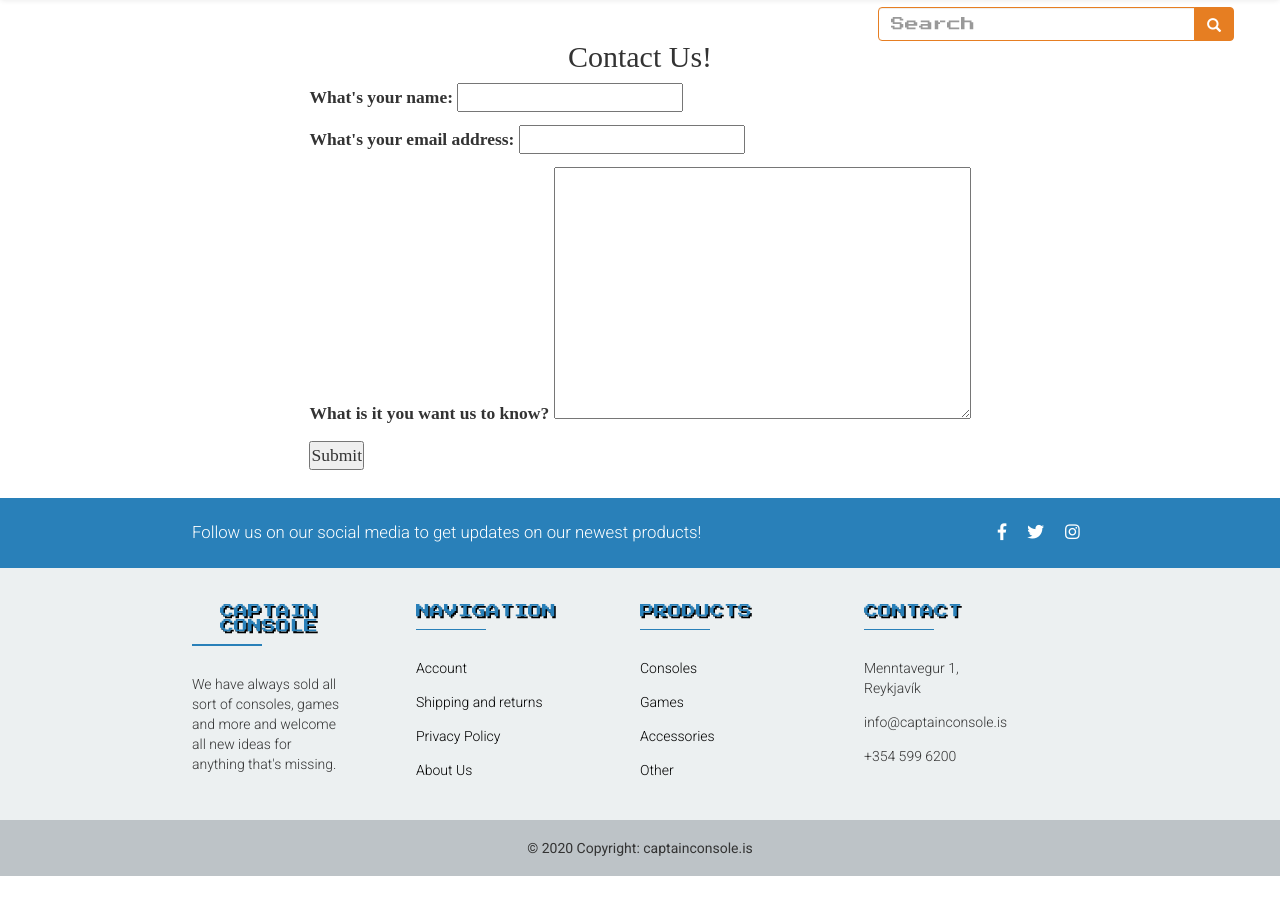
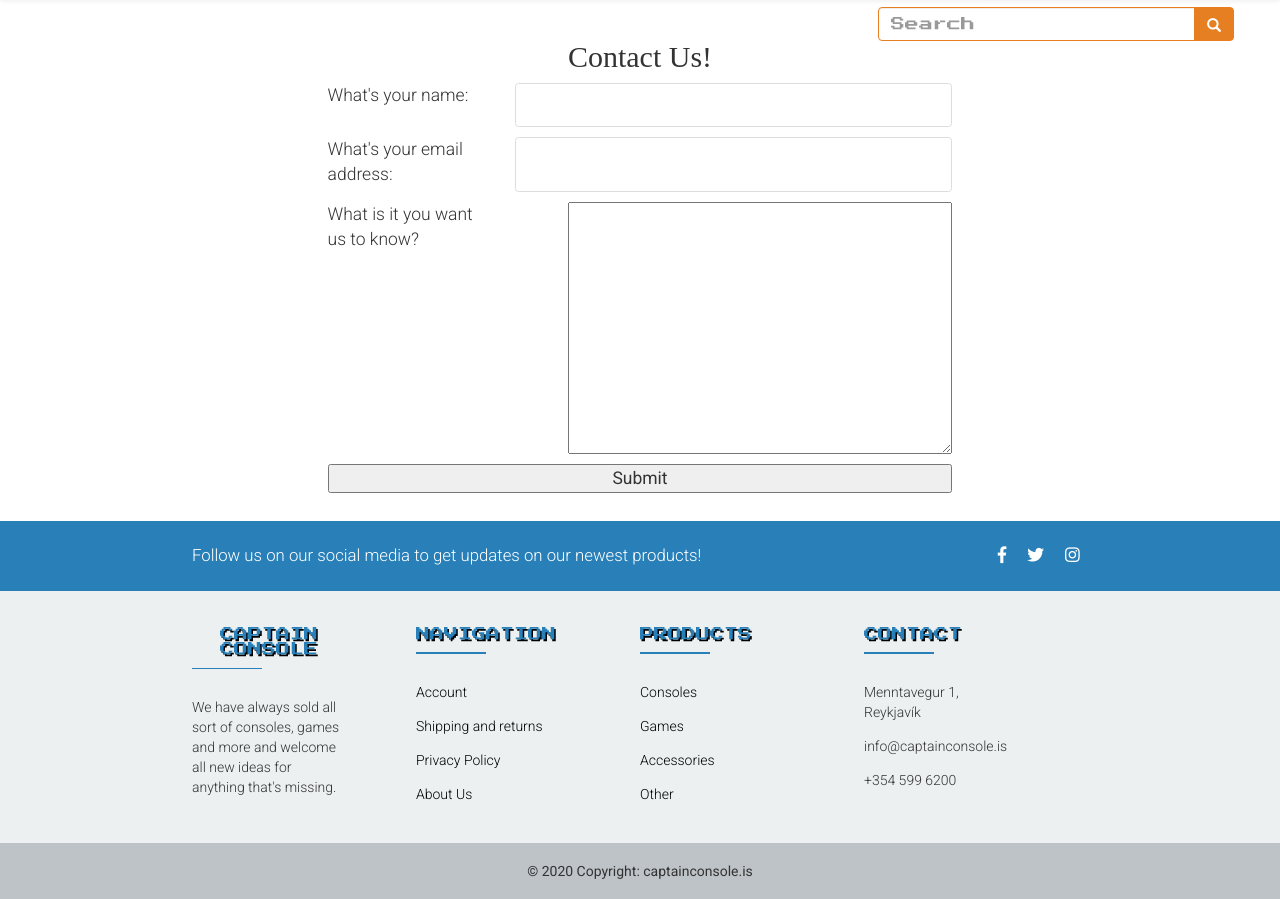
Before and after one commit to MikaelMani99/RU_vln2, a Django app: page /contact_us/ in a window 1280 px wide. Shown: the part 172-1071 px from the top of the page. Before the commit the page ends 1048 px from the top, so only its background shows below. Run offline with Django 3.2, Linux system fonts and the light colour scheme; some libraries are stand-ins or nearby versions.

Commit message:
Fixing contact page and about us

```diff
--- a/Project/static/css/main.css
+++ b/Project/static/css/main.css
@@ -345,6 +345,7 @@ Main Content
     flex: 1 100%;
     position: relative;
     width: 100%;
+    height: 100%;
 }
 
 h2{
@@ -794,6 +795,41 @@ input[type=radio]:checked + label + .tab-content {
 }
 
 .update_form input[type="submit"] {
+    margin-left: 40%;
+    width: 20%;
+}
+
+
+.contact_form {
+    display: flex;
+    align-items: center;
+    width: 100%;
+    font-family: 'Roboto', sans-serif;
+}
+.contact_form form {
+    display: flex;
+    flex-flow: column;
+    width: 100%;
+}
+.contact_form label {
+    width: 25%;
+    font-weight: 300;
+}
+
+.contact_form input, select {
+    font-family: 'Roboto', sans-serif;
+    padding: 0.5em;
+    width: 70%;
+    border: 1px solid #ddd;
+    border-radius: 0.2em;
+}
+
+.contact_form p {
+    display: flex;
+    justify-content: space-between;
+}
+
+.contact_form input[type="submit"] {
     margin-left: 40%;
     width: 20%;
 }
--- a/Project/templates/captain/about_us.html
+++ b/Project/templates/captain/about_us.html
@@ -8,7 +8,9 @@
             We really hope this new improvement of ours will help all those so called introverts out there,
             but we still hope you come visit. Our stores really are the best (at least to the best of OUR knowledge).
         </p>
-        <img src="https://ssl.c.photoshelter.com/img-get2/I0000EDZhhMbT_20/fit=1000x750/ND-20132561025.jpg">
+        <div class="container_picture">
+            <img class="image-text-page" src="https://ssl.c.photoshelter.com/img-get2/I0000EDZhhMbT_20/fit=1000x750/ND-20132561025.jpg">
+        </div>
         <p>
             We have always sold all sort of consoles, games and more and welcome all new ideas for anything that's missing.
             Like little Timmy, he suggested we add posters. Challenge accepted, we did our part, now it's your turn to do yours.
--- a/Project/templates/captain/contact_us.html
+++ b/Project/templates/captain/contact_us.html
@@ -3,10 +3,12 @@
 {% block content %}
     <div class="container_text">
         <h2>Contact Us!</h2>
-        <form role="form" action="" method="post">
-            {% csrf_token %}
-            {{ form.as_p }}
-            <button type="submit">Submit</button>
-        </form>
+        <div class="contact_form">
+            <form role="form" action="" method="post">
+                {% csrf_token %}
+                {{ form.as_p }}
+                <button type="submit">Submit</button>
+            </form>
+        </div>
     </div>
 {% endblock %}
--- a/Project/user_profile/models.py
+++ b/Project/user_profile/models.py
@@ -7,7 +7,7 @@ from django_countries.fields import CountryField
 # Create your models here.
 class Profile(models.Model):
     user_id = models.OneToOneField(settings.AUTH_USER_MODEL, on_delete=models.CASCADE)
-    full_name = models.CharField(max_length=255, default="John Doe")
+    full_name = models.CharField(max_length=255)
     address = models.CharField(max_length=255)
     phone = models.CharField(max_length=30)
     city = models.CharField(max_length=255)
```
